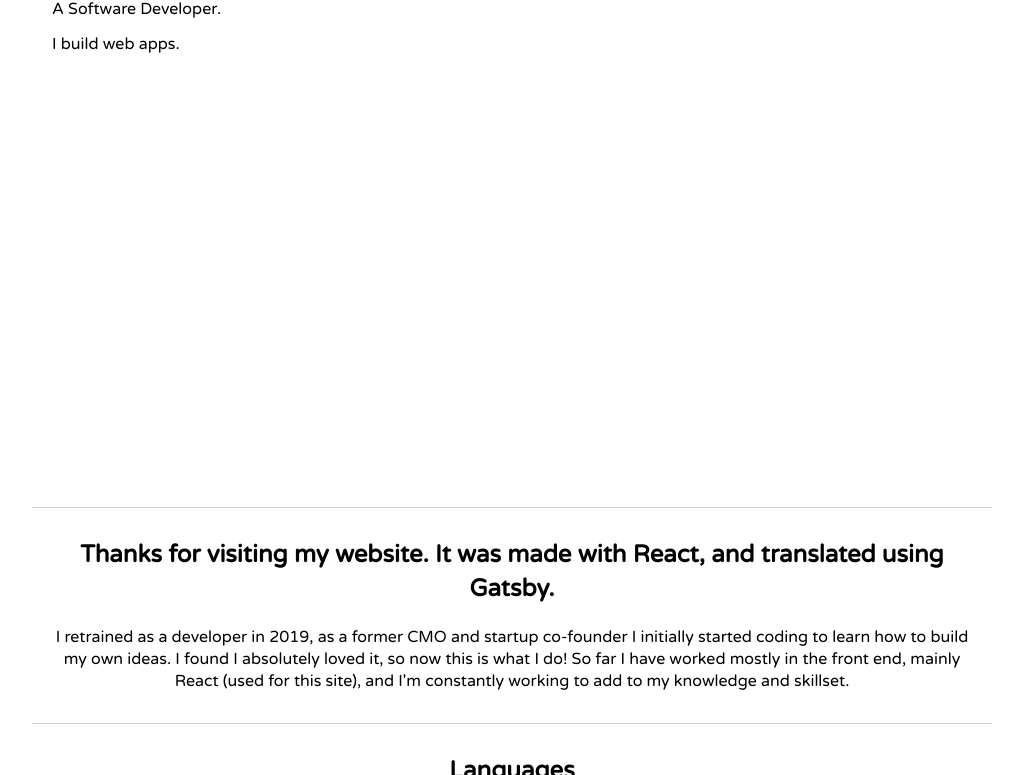
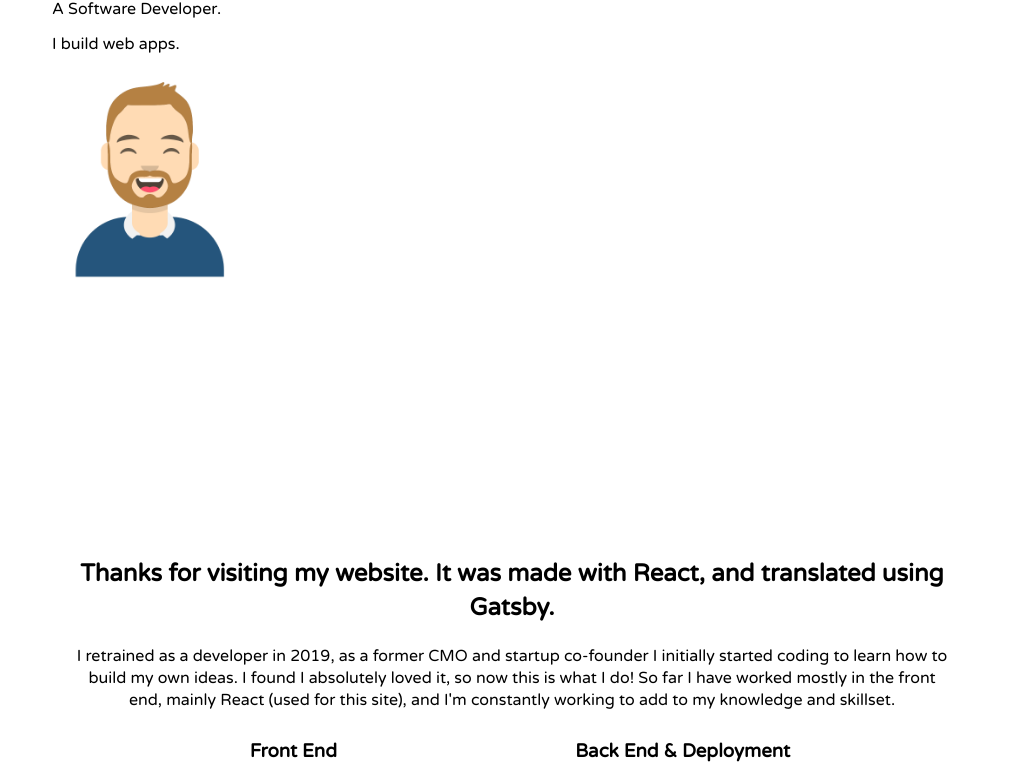
Before and after one commit to paulcooke/paulcooke.github.io, a Gatsby site: page / in a window 1280 px wide. Shown: the part 71-846 px from the top of the page, without its empty margins (128-1151 px from the left). Built offline with nearby package versions, Linux system fonts and the light colour scheme; Gatsby itself is replaced by a stand-in of ours.

Commit message:
created and added an avatar

```diff
--- a/src/components/StyledBody.js
+++ b/src/components/StyledBody.js
@@ -8,13 +8,13 @@ export const StyledHero = styled.section`
   }
 `
 
-export const StyledSectionOne = styled.section`
+export const StyledSection = styled.section`
+  position: relative;
   display: flex;
   flex-direction: column;
   justify-items: center;
   background-color: white;
-  padding: 20px;
-  border-top: 1px solid #d6d0d0;
+  padding: 40px;
   i {
     font-size: 48px;
   }
@@ -23,4 +23,33 @@ export const StyledSectionOne = styled.section`
     text-align: center;
     line-height: 1.4em;
   }
+  &:before {
+    display: flex;
+    content: ' ';
+    border-top: 1px solid #d6d0d0;
+    position: absolute;
+    width: 100vw;
+    align-self: center;
+    top: 0;
+  }
 `
+
+export const StyledSectionB = styled(StyledSection)`
+  &:before {
+    content: none;
+  }
+`
+
+
+/*
+flexible width top border:
+&:before {
+    display: flex;
+    content: ' ';
+    border-top: 1px solid #d6d0d0;
+    position: absolute;
+    width: 30%;
+    align-self: center;
+    top: 0;
+  }
+*/
--- a/src/components/StyledLanguages.js
+++ b/src/components/StyledLanguages.js
@@ -9,6 +9,7 @@ export const LanguagesContainer = styled.div`
   display: flex;
   flex-direction: column;
   align-items: center;
+  background: white;
 `
 
 export const LogoContainer = styled.div`
--- a/src/components/image.js
+++ b/src/components/image.js
@@ -1,6 +1,7 @@
 import React from "react"
 import { useStaticQuery, graphql } from "gatsby"
 import Img from "gatsby-image"
+import styled from 'styled-components'
 
 /*
  * This component is built using `gatsby-image` to automatically serve optimized
@@ -13,10 +14,10 @@ import Img from "gatsby-image"
  * - `useStaticQuery`: https://www.gatsbyjs.org/docs/use-static-query/
  */
 
-const Image = () => {
+export const Image = () => {
   const data = useStaticQuery(graphql`
     query {
-      placeholderImage: file(relativePath: { eq: "gatsby-astronaut.png" }) {
+      placeholderImage: file(relativePath: { eq: "profile-pic.png" }) {
         childImageSharp {
           fluid(maxWidth: 300) {
             ...GatsbyImageSharpFluid
@@ -29,4 +30,7 @@ const Image = () => {
   return <Img fluid={data.placeholderImage.childImageSharp.fluid} />
 }
 
-export default Image
+export const ImageContainer = styled.div`
+  width: 200px;
+  height: 200px;
+`
--- a/src/pages/index.js
+++ b/src/pages/index.js
@@ -2,10 +2,10 @@ import React from "react"
 import { Link } from "gatsby"
 
 import Layout from "../components/Layout"
-import Image from "../components/image"
 import SEO from "../components/seo"
-import { StyledHero, StyledSectionOne } from '../components/StyledBody'
+import { StyledHero, StyledSection, StyledSectionB } from '../components/StyledBody'
 import { LanguagesWrapper, LanguagesContainer, LogoContainer, StyledLogo } from '../components/StyledLanguages'
+import { Image, ImageContainer } from '../components/Image'
 import { iconListFront, iconListBack } from '../helpers/IconLists'
 
 const IndexPage = () => (
@@ -15,17 +15,17 @@ const IndexPage = () => (
       <h1>Hi, I'm Paul.</h1>
       <p>A Software Developer.</p>
       <p>I build web apps.</p>
+      <ImageContainer>
+        <Image />
+      </ImageContainer>
     </StyledHero>
 
-    <StyledSectionOne>
+    <StyledSectionB>
       <h2>
         Thanks for visiting my website. It was made with React, and translated using Gatsby.
       </h2>
       <p>I retrained as a developer in 2019, as a former CMO and startup co-founder I initially started coding to learn how to build my own ideas. I found I absolutely loved it, so now this is what I do! So far I have worked mostly in the front end, mainly React (used for this site), and I'm constantly working to add to my knowledge and skillset.</p>
-    </StyledSectionOne>
 
-    <StyledSectionOne>
-      <h2>Languages</h2>
       <LanguagesWrapper>
         <LanguagesContainer>
           <h3>Front End</h3>
@@ -53,23 +53,23 @@ const IndexPage = () => (
             </LogoContainer>
         </LanguagesContainer>
       </LanguagesWrapper>
-    </StyledSectionOne>
+    </StyledSectionB>
 
 
-    <StyledSectionOne>
+    <StyledSection>
       <h2>Work</h2>
       <p>boxes here with projects</p>
-    </StyledSectionOne>
+    </StyledSection>
 
-    <StyledSectionOne>
+    <StyledSection>
       <h2>Courses</h2>
       <p>boxes with courses?</p>
-    </StyledSectionOne>
+    </StyledSection>
 
-    <StyledSectionOne>
+    <StyledSection>
       <h2>Contact</h2>
       <p>email with copy link, profiles on different platforms</p>
-    </StyledSectionOne>
+    </StyledSection>
 
   </Layout>
 )
```
Also changed, not shown: src/images/profile-pic.png (added).
